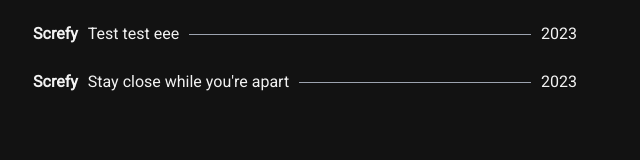
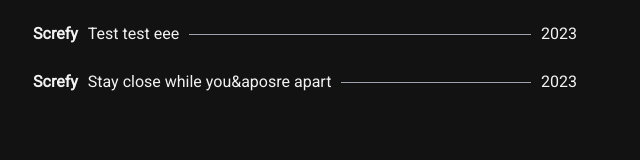
Before and after one commit to tatop/pietromagni, a Next.js app: page / in a window 1280 px wide. Shown: the part 438-598 px from the top of the page, without its empty margins (319-959 px from the left). Built offline with nearby package versions, Linux system fonts and the light colour scheme.

Commit message:
Small fixes

```diff
--- a/app/page.tsx
+++ b/app/page.tsx
@@ -48,7 +48,7 @@ export default function Home() {
             <p className="font-semibold">Screfy</p>
 
             <p className="hidden text-gray-11 md:block">
-              Stay close while you're apart
+              Stay close while you&aposre apart
             </p>
 
             <span className="h-px flex-1 bg-gray-400" />
```
